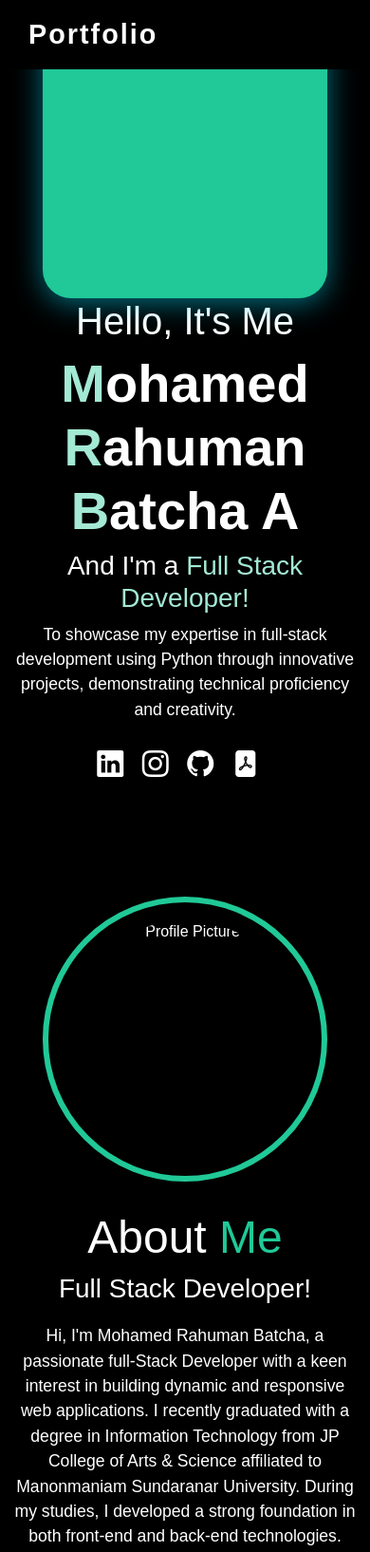
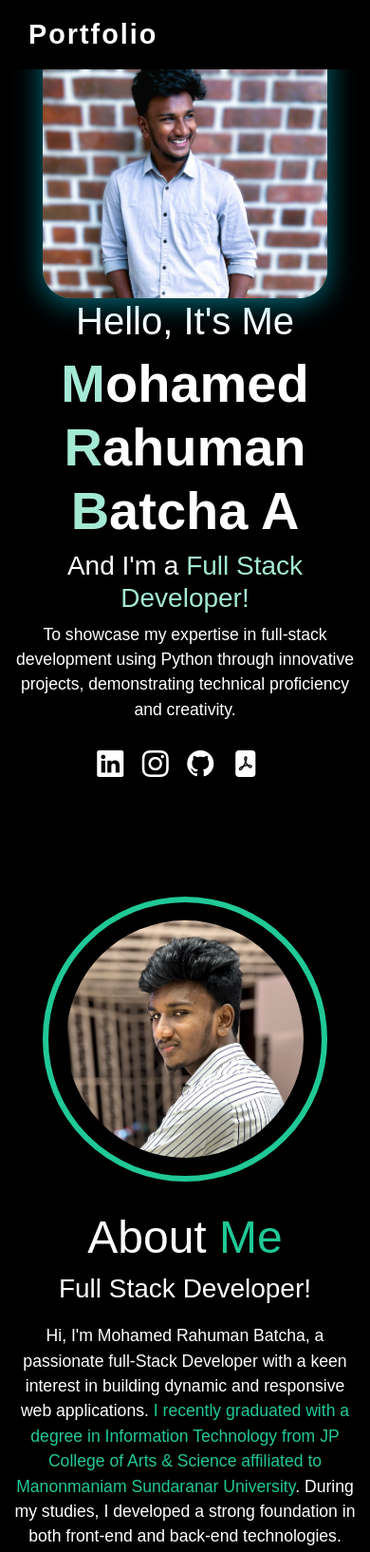
Before and after one commit to MdRahumanBatcha/My_Personal_Portfolio, a plain HTML site: page index.html in a window 390 px wide. Shown: the top 1634 px of the page at 95% size. Drawn offline with nearby package versions, Linux system fonts and the light colour scheme.

Commit message:
Updated Code

```diff
--- a/index.html
+++ b/index.html
@@ -88,7 +88,7 @@
         <div class="col-md-6 text-center">
           <div class="image-container">
             <div class="image-circle">
-              <img src="" alt="Profile Pic" class="profile-img">
+              <img src="img-1.jpg" alt="Profile Pic" class="profile-img">
             </div>
           </div>
         </div>
@@ -104,7 +104,7 @@
             <a href="https://www.linkedin.com/in/mohamed-rahuman-batcha-a-331563268/" class="social-icon"><i class="bi bi-linkedin"></i></a>
             <a href="https://www.instagram.com/thowfik_thowfi/" class="social-icon"><i class="bi bi-instagram"></i></a>
             <a href="https://github.com/MdRahumanBatcha" class="social-icon"><i class="bi bi-github"></i></a>
-            <a hreh="#" class="social-icon"><i class="bi bi-file-pdf-fill"></i></a>
+            <a href="https://mohamed-rahuman-batcha-a.tiiny.site" class="social-icon"><i class="bi bi-file-pdf-fill"></i></a>
           </div>
 
         </div>
@@ -121,7 +121,7 @@
         <div class="col-md-6 text-center">
           <div class="about-image-container">
             <div class="about-image-circle">
-              <img src="" alt="Profile Picture" class="profile-img-a">
+              <img src="img-3.jpg" alt="Profile Picture" class="profile-img-a">
             </div>
           </div>
         </div>
@@ -131,7 +131,7 @@
           <h2>About <span class="highlight">Me</span></h2>
           <h3>Full Stack Developer!</h3>
           <p>
-            Hi, I'm Mohamed Rahuman Batcha, a passionate full-Stack Developer with a keen interest in building dynamic and responsive web applications. I recently graduated with a degree in Information Technology from JP College of Arts & Science affiliated to Manonmaniam Sundaranar University. During my studies, I developed a strong foundation in both front-end and back-end technologies.
+            Hi, I'm Mohamed Rahuman Batcha, a passionate full-Stack Developer with a keen interest in building dynamic and responsive web applications. <span class="highlight">I recently graduated with a degree in Information Technology from JP College of Arts & Science affiliated to Manonmaniam Sundaranar University</span>. During my studies, I developed a strong foundation in both front-end and back-end technologies.
           </p>
           <br>
           <p class="para">I possess strong proficiency in HTML, CSS, and JavaScript, coupled with extensive experience in frameworks like Django. My skill set is further complemented by practical knowledge of databases such as SQLite and MySQL. In a recent endeavor, I designed and developed a personal portfolio website to exhibit my projects and technical abilities. This project honed my expertise in creating responsive designs and optimizing user experience, reinforcing my capabilities as a versatile web developer.</p>
--- a/style.css
+++ b/style.css
@@ -177,7 +177,7 @@ nav {
 
   .social-icon:hover {
     /* color: #00e0ff; */
-    color:rgb(13 110 253)
+    color: #20c997;
   }
 
   /* Button */
@@ -190,7 +190,7 @@ nav {
   .btn-primary:hover {
     background-color: #20c997;
     border-color: #20c997;
-    box-shadow: 0 5px 25px rgba(0, 224, 255, 0.7);
+    box-shadow: 0 5px 15px #20c997;
   }
 
   /* Circle Image */
@@ -212,9 +212,9 @@ nav {
   }
 
   .profile-img {
-    width: 360px;
-    height: 360px;
-    border-radius: 50%;
+    width: 400px;
+    height: 400px;
+    border-radius: 30px;
     object-fit: cover;
     position: absolute;
     /* top: 50px; Adjusts the image's position within the circle */
@@ -233,8 +233,8 @@ nav {
     }
 
     .profile-img {
-      width: 280px;
-      height: 280px;
+      width: 300px;
+      height: 300px;
     }
   }
 
@@ -288,7 +288,7 @@ nav {
     object-fit: cover;
   }
 
-  /* Button */
+  /* Button
   .btn-primary {
     background-color: #20c997;
     border-color: #20c997;
@@ -299,7 +299,7 @@ nav {
     background-color: #20c997;
     border-color: #20c997;
     box-shadow: 0 5px 25px rgba(0, 224, 255, 0.7);
-  }
+  }*/
 
   .skills {
     background-color: #000000;
@@ -390,7 +390,7 @@ nav {
   b{
     color: #20c997;
   }
-  /* Button */
+  /* Button
   .btn-primary {
     background-color: #20c997;
     border-color: #20c997;
@@ -401,7 +401,7 @@ nav {
     background-color: #20c997;
     border-color: #20c997;
     box-shadow: 0 5px 25px rgba(0, 224, 255, 0.7);
-  }
+  }*/
 
   /* Footer Styling */
 footer {
```
